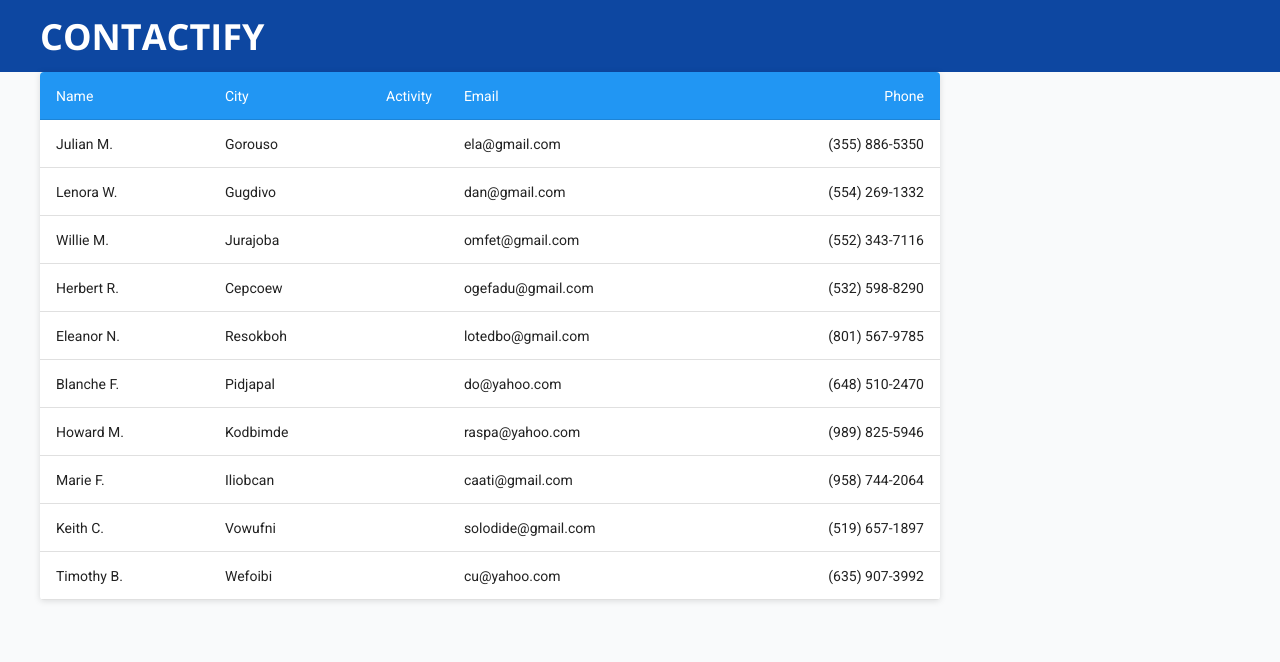
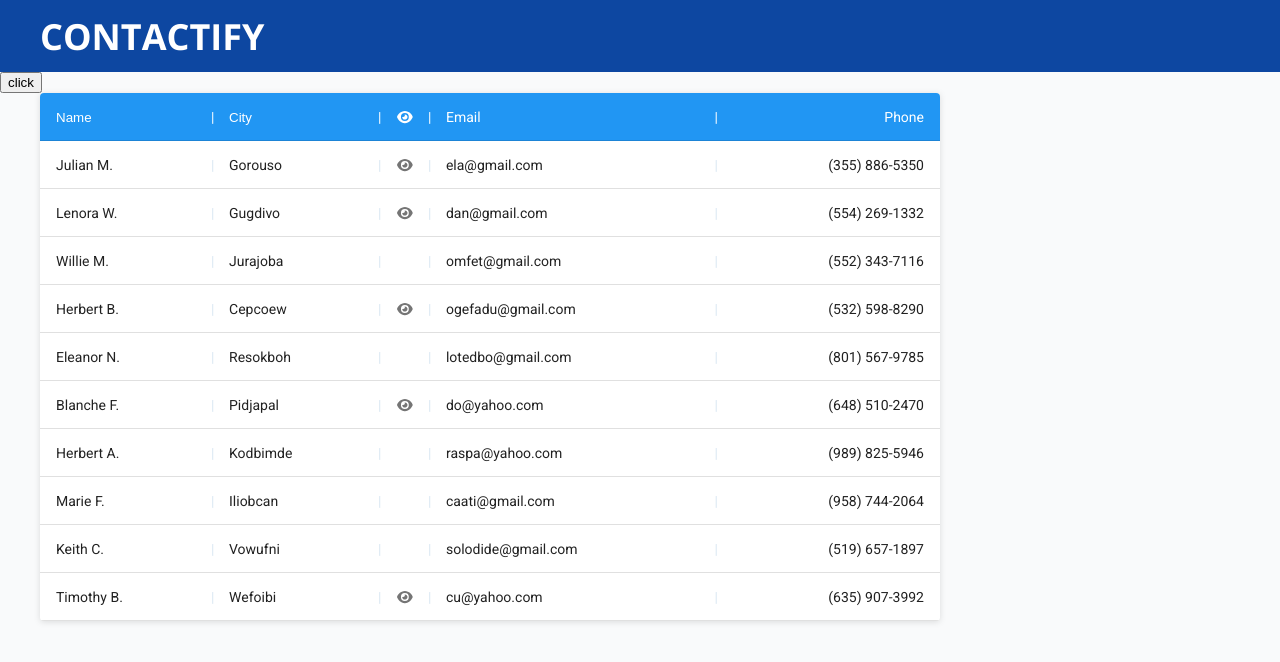
Before and after one commit to vytascepulis/metasite-task, a React (Vite) app: page / in a window 1280 px wide. Shown: the top 662 px of the page. Built offline with nearby package versions, Linux system fonts and the light colour scheme.

Commit message:
added sort functionality

```diff
--- a/src/components/Content/data.json
+++ b/src/components/Content/data.json
@@ -30,7 +30,7 @@
     {
       "city": "Cepcoew",
       "isActive": true,
-      "surname": "Ramirez",
+      "surname": "Bb",
       "id": "635b85baef6d933a68be1618",
       "email": "ogefadu@gmail.com",
       "phone": "(532) 598-8290",
@@ -57,11 +57,11 @@
     {
       "city": "Kodbimde",
       "isActive": false,
-      "surname": "Morley",
+      "surname": "Aa",
       "id": "635b85b9ef6d933a68be1610",
       "email": "raspa@yahoo.com",
       "phone": "(989) 825-5946",
-      "name": "Howard"
+      "name": "Herbert"
     },
     {
       "city": "Iliobcan",
--- a/src/components/Content/index.tsx
+++ b/src/components/Content/index.tsx
@@ -2,17 +2,16 @@ import Table from "../Table";
 import jsonData from "./data.json";
 import "./style.sass";
 import { Column } from "../Table/types.ts";
+import { FontAwesomeIcon } from "@fortawesome/react-fontawesome";
+import { faEye } from "@fortawesome/free-solid-svg-icons";
+import { useState } from "react";
 
 const columns: Column[] = [
   {
     id: "name",
     label: "Name",
     isSortable: true,
-    render: (row: any) => (
-      <>
-        {row.name} {row.surname[0]}.
-      </>
-    ),
+    render: (row) => `${row.name} ${row.surname[0]!}.`,
   },
   {
     id: "city",
@@ -21,10 +20,12 @@ const columns: Column[] = [
   },
   {
     id: "activity",
-    label: "Activity",
+    label: <FontAwesomeIcon icon={faEye} />,
     style: {
-      width: 70,
+      width: 50,
+      textAlign: "center",
     },
+    render: (row) => (row.isActive ? <FontAwesomeIcon icon={faEye} /> : null),
   },
   {
     id: "email",
@@ -40,10 +41,15 @@ const columns: Column[] = [
 ];
 
 const Content = () => {
+  const [state, setState] = useState(jsonData.data);
+
   return (
     <div className="content">
+      <button type="button" onClick={() => setState([jsonData.data[0]])}>
+        click
+      </button>
       <div className="inner">
-        <Table columns={columns} rows={jsonData.data} />
+        <Table columns={columns} data={state} />
       </div>
     </div>
   );
--- a/src/components/Table/index.tsx
+++ b/src/components/Table/index.tsx
@@ -1,28 +1,72 @@
 import style from "./style.module.sass";
-import { Column } from "./types.ts";
+import { Column, SortOptions } from "./types.ts";
+import { useEffect, useState } from "react";
+import { getCellValue, getNextSortOptions, getSortIcon } from "./utils.tsx";
+import classNames from "classnames";
 
 interface Props {
   columns: Column[];
-  rows: any[];
+  data: any[];
 }
 
-const Table = ({ columns, rows }: Props) => {
+const Table = ({ columns, data }: Props) => {
+  const [tableData, setTableData] = useState(data);
+  const [sort, setSort] = useState<SortOptions>(null);
+
+  const handleSort = (column: Column) => {
+    let copiedData = [...tableData];
+    const currentSort = getNextSortOptions(column, sort);
+
+    if (!currentSort) {
+      copiedData = data;
+    }
+
+    if (currentSort?.sort === "desc") {
+      copiedData.sort((a, b) =>
+        getCellValue(a, column)! < getCellValue(b, column)! ? -1 : 1,
+      );
+    }
+
+    if (currentSort?.sort === "asc") {
+      copiedData.sort((a, b) =>
+        getCellValue(a, column)! > getCellValue(b, column)! ? -1 : 1,
+      );
+    }
+
+    setSort(currentSort);
+    setTableData(copiedData);
+  };
+
+  useEffect(() => {
+    setTableData(data);
+  }, [data]);
+
   return (
     <table className={style.tableWrapper}>
       <thead>
         <tr className={style.row}>
           {columns.map((column) => (
-            <th key={column.id} className={style.col} style={column.style}>
-              {column.label}
+            <th
+              key={column.id}
+              className={classNames(style.cell, style.header)}
+              style={column.style}
+            >
+              {column.isSortable && (
+                <button onClick={() => handleSort(column)}>
+                  {column.label}
+                  {sort?.columnId === column.id && getSortIcon(sort)}
+                </button>
+              )}
+              {!column.isSortable && column.label}
             </th>
           ))}
         </tr>
       </thead>
       <tbody>
-        {rows.map((row) => (
+        {tableData.map((row) => (
           <tr key={row.id} className={style.row}>
             {columns.map((column) => (
-              <td key={column.id} className={style.col} style={column.style}>
+              <td key={column.id} className={style.cell} style={column.style}>
                 {column.render?.(row) ?? row[column.id]}
               </td>
             ))}
--- a/src/components/Table/style.module.sass
+++ b/src/components/Table/style.module.sass
@@ -16,8 +16,40 @@
     text-align: left
     color: $white
 
-  .col
+    svg
+      color: $white !important
+
+  .cell
     padding: 16px
+    position: relative
+
+    &:not(:first-child)
+
+      &:before
+        content: "|"
+        display: block
+        position: absolute
+        z-index: 999
+        left: -2px
+        top: 50%
+        transform: translateY(-50%)
+        color: rgba($blue100, 0.15)
+
+      &.header:before
+        color: $white
+
+    button
+      background: transparent
+      border: none
+      padding: 0
+      color: $white
+      cursor: pointer
+      display: flex
+      align-items: center
+      gap: 5px
+
+    svg
+      color: $alphaBlack54
 
   .row
     box-shadow: inset 0px -1px 0px 0px $alphaBlack12
--- /dev/null
+++ b/src/components/Table/utils.tsx
@@ -0,0 +1,38 @@
+import { Column, Row, SortOptions } from "./types.ts";
+import { faArrowDown, faArrowUp } from "@fortawesome/free-solid-svg-icons";
+import { FontAwesomeIcon } from "@fortawesome/react-fontawesome";
+
+export const getNextSortOptions = (
+  column: Column,
+  currentSort: SortOptions,
+): SortOptions => {
+  if (currentSort?.columnId !== column.id) {
+    return {
+      columnId: column.id,
+      sort: "desc",
+    };
+  }
+
+  switch (currentSort.sort) {
+    case "desc":
+      return {
+        ...currentSort,
+        sort: "asc",
+      };
+    case "asc":
+      return null;
+  }
+};
+
+export const getSortIcon = (sortOptions: NonNullable<SortOptions>) => {
+  switch (sortOptions.sort) {
+    case "desc":
+      return <FontAwesomeIcon icon={faArrowDown} />;
+    case "asc":
+      return <FontAwesomeIcon icon={faArrowUp} />;
+  }
+};
+
+export const getCellValue = (row: Row, column: Column): React.ReactNode => {
+  return column.render ? column.render(row) : row[column.id];
+};
--- a/src/styles/variables.sass
+++ b/src/styles/variables.sass
@@ -9,6 +9,7 @@ $breakpointS: 900px
 $blue900: #0D47A1
 $blue800: #1565C0
 $blue500: #2196F3
+$blue100: #0060A8
 $green: #1DE9B6
 
 $white: #FFFFFF
```
Also changed, not shown: src/components/Table/types.ts (+10 -1 lines).
